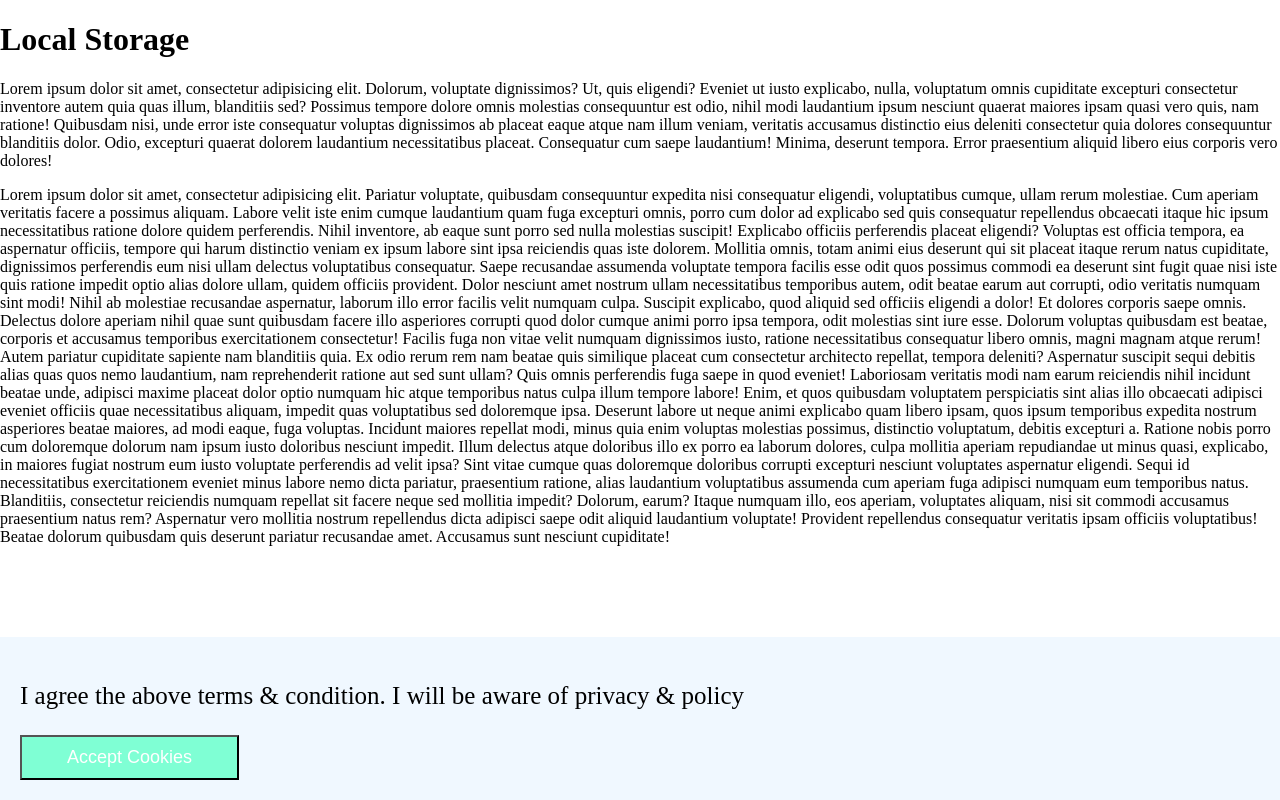
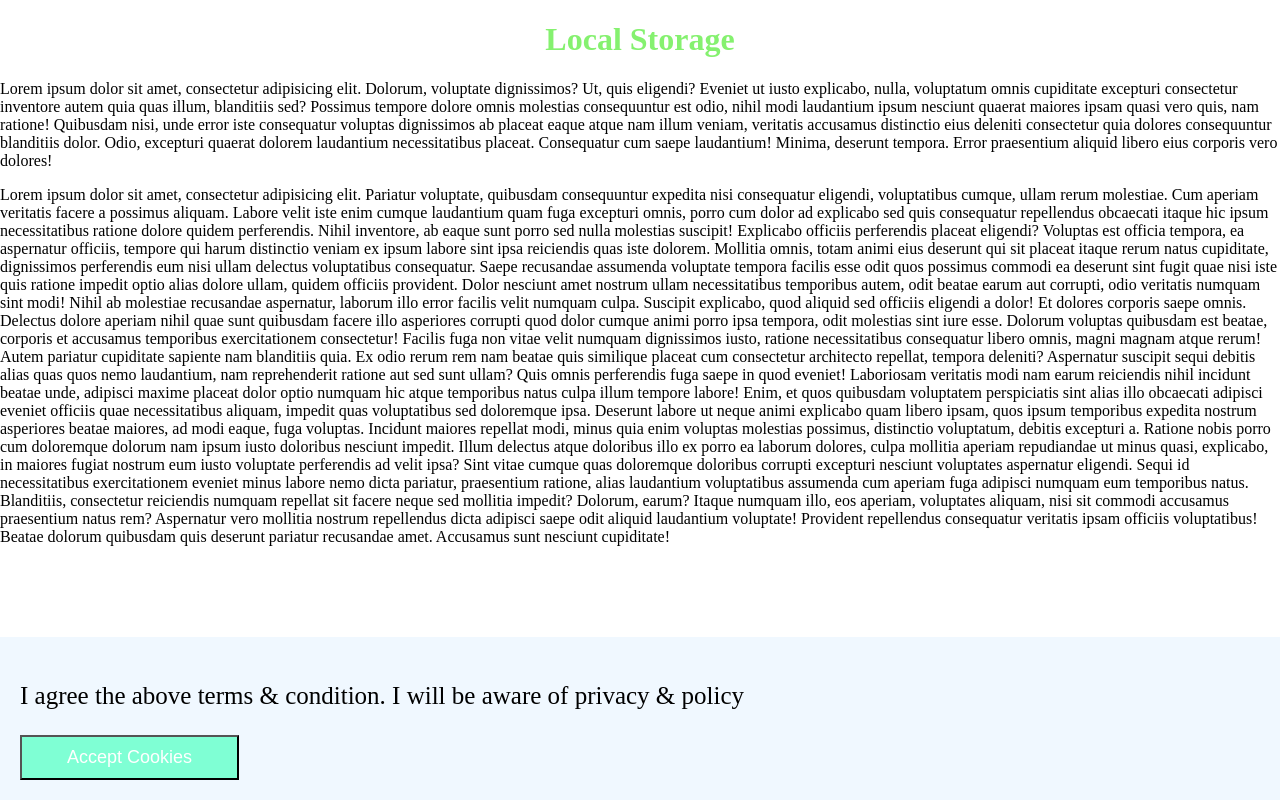
Before and after one commit to devavenkat188/javaScriptpro, a plain HTML site: page local_storage/local_storage.html in a window 1280 px wide. Drawn offline with Linux system fonts and the light colour scheme.

Commit message:
style.css

```diff
--- a/local_storage/style.css
+++ b/local_storage/style.css
@@ -1,6 +1,10 @@
 body {
     margin: 0px;
 
+}
+h1 {
+    text-align: center;
+    color: rgb(133, 241, 111);
 }
 .cookie {
     background-color: aliceblue;
```
